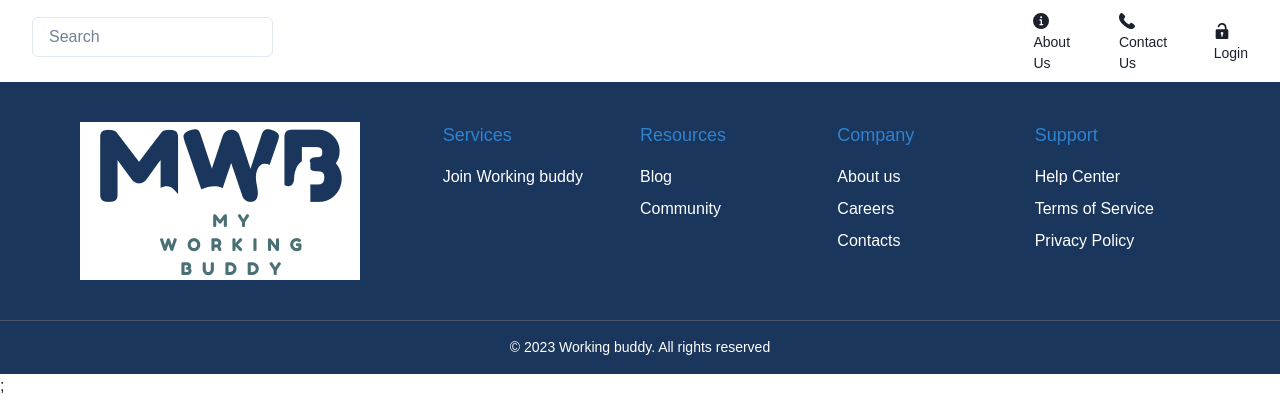
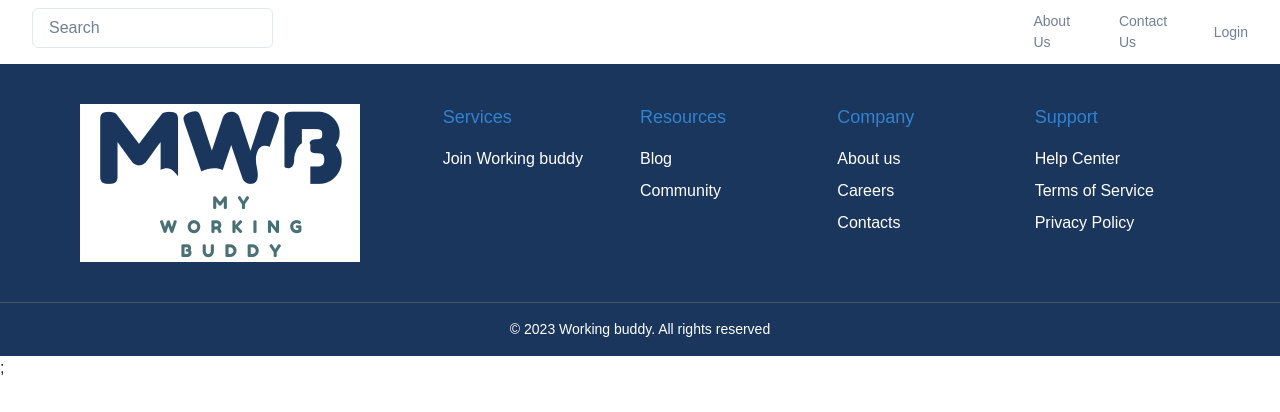
Before and after one commit to My-Working-Buddy/working-buddy, a React (Create React App) app: page / in a window 1280 px wide. Shown: the top 412 px of the page. Built offline with nearby package versions, Linux system fonts and the light colour scheme; a web font is replaced by a local one.

Commit message:
Remove icons and change font color

```diff
--- a/src/app/components/Navbar/LandingNavbar.tsx
+++ b/src/app/components/Navbar/LandingNavbar.tsx
@@ -1,28 +1,24 @@
 import React from 'react';
 import { Input, Text, HStack, FormControl, FormLabel} from '@chakra-ui/react'
 import  {Link}  from 'react-router-dom';
-import { InfoIcon, PhoneIcon, UnlockIcon } from '@chakra-ui/icons'
 
 const LandingNavbar = () => {
 return (
   <div>
-    <HStack gridGap={10} px="8" py="2" boxShadow="base">
+    <HStack gridGap={10} px="8" py="2" boxShadow="base" >
       <FormControl>
         <FormLabel>
           <Input width="1/4" placeholder='Search' />
         </FormLabel>
       </FormControl>
       <Link to="/about" >
-        <InfoIcon/>
-          <Text fontSize="sm">About Us</Text>
+          <Text fontSize="sm" color="gray.500">About Us</Text>
       </Link>
       <Link to="/contact" >
-        <PhoneIcon/>
-          <Text fontSize="sm">Contact Us</Text>
+          <Text fontSize="sm" color="gray.500">Contact Us</Text>
       </Link>
       <Link to="/login" >
-        <UnlockIcon/>
-          <Text fontSize="sm">Login</Text>
+          <Text fontSize="sm" color="gray.500" border="blue">Login</Text>
       </Link>
     </HStack>
 
```
